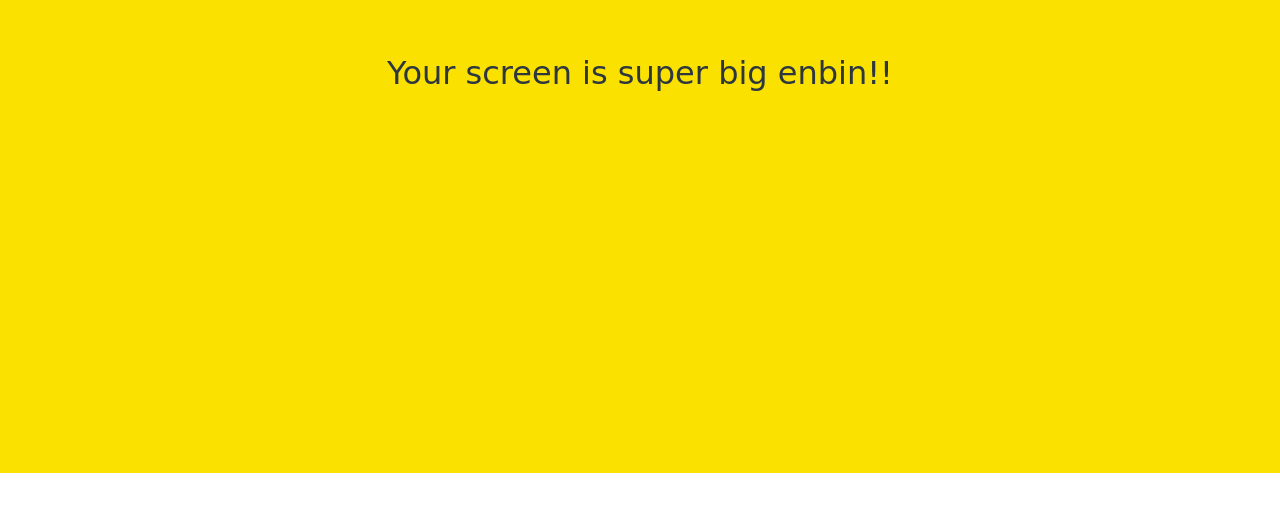
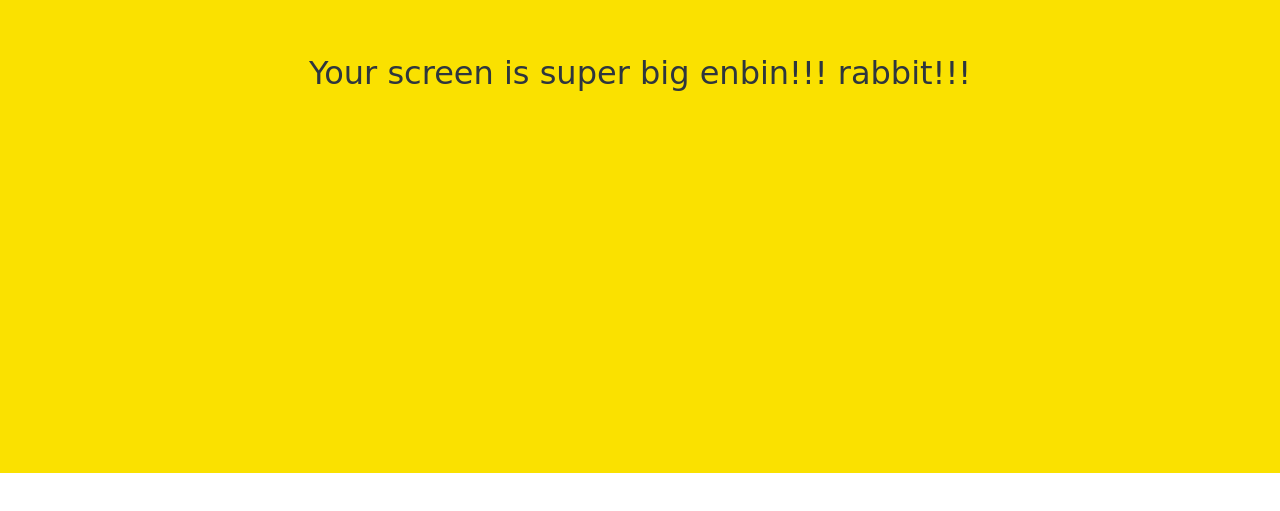
Before and after one commit to dowk12/kokoa-clonepage, a plain HTML site: page index.html in a window 1280 px wide. Shown: the part 327-838 px from the top of the page. Drawn offline with Linux system fonts and the light colour scheme; a web font is replaced by a local one.

Commit message:
Update mater comment

```diff
--- a/index.html
+++ b/index.html
@@ -40,7 +40,7 @@
     </form>
 
     <div id="no-mobile">
-        <span>Your screen is super big enbin!!</span>
+        <span>Your screen is super big enbin!!! rabbit!!!</span>
     </div>
     <script src="https://kit.fontawesome.com/6478f529f2.js" crossorigin="anonymous"></script>
 </body>
```
